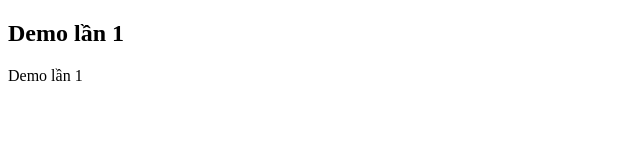
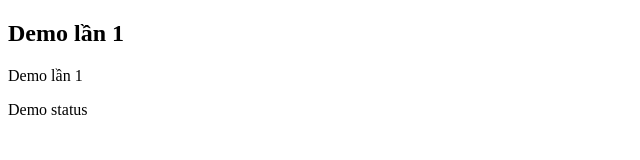
Before and after one commit to TienThan0712/demo, a plain HTML site: page index.html in a window 1280 px wide. Shown: the full height of the page, 0-640 px from the left. Drawn offline with Linux system fonts and the light colour scheme.

Commit message:
Test status added

```diff
--- a/index.html
+++ b/index.html
@@ -9,5 +9,6 @@
 <body>
     <h2> Demo lần 1</h2>
     <p> Demo lần 1</p>
+    <span> Demo status</span>
 </body>
 </html>
```
